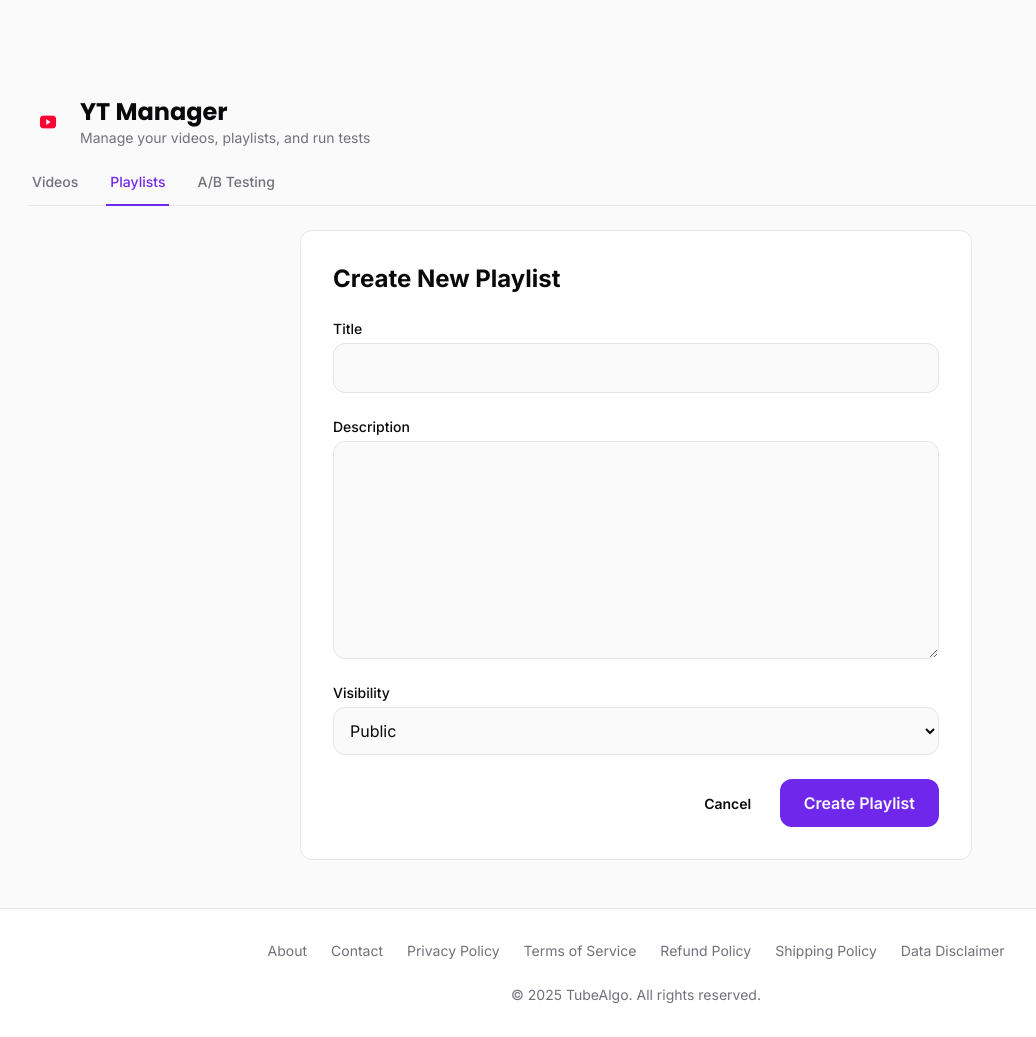
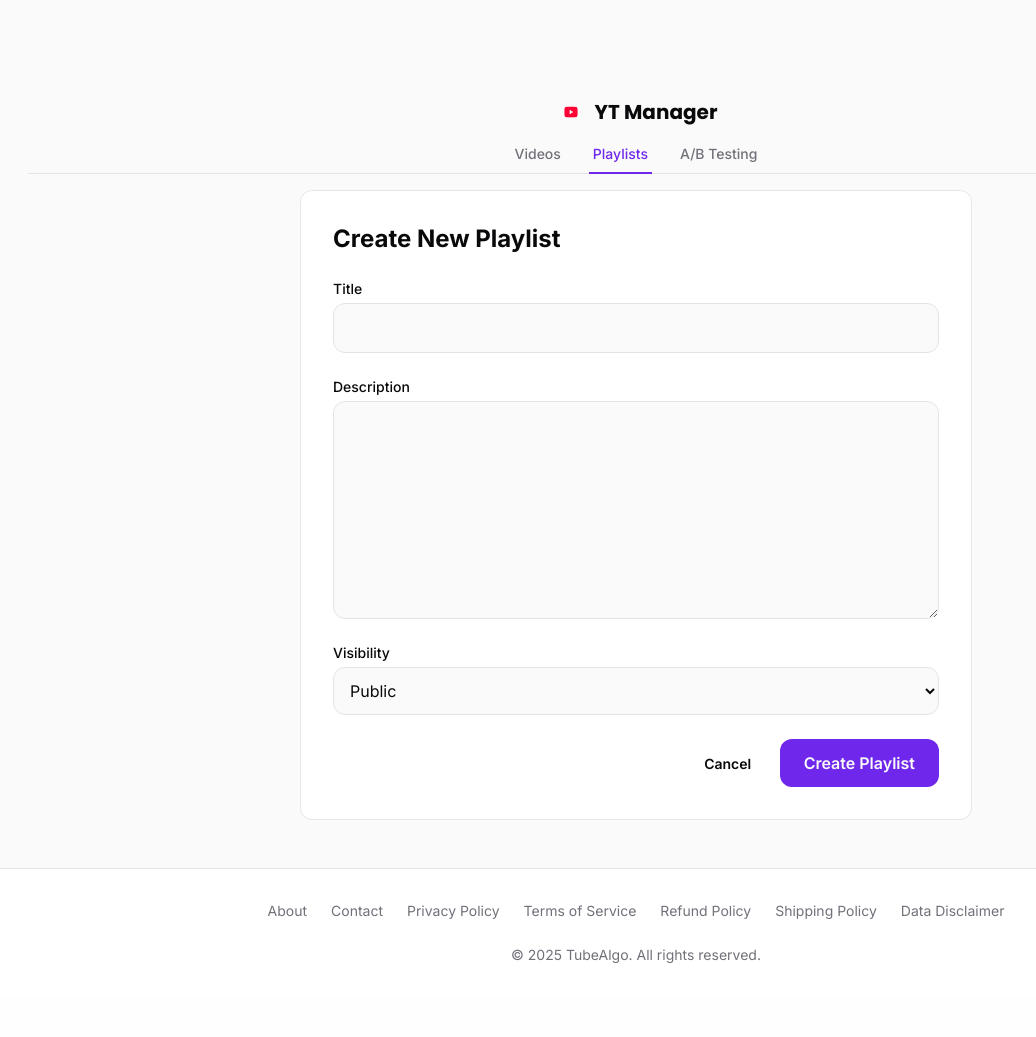
Before and after one commit to SCHANDAN996/tubealgo-flask-app, a Flask app: page /manage/playlists/create in a window 1280 px wide. Shown: the part 65-1102 px from the top of the page, without its empty margins (4-1040 px from the left). After the commit the page ends 1028 px from the top, so only its background shows below. Run offline with Flask 3, Linux system fonts and the light colour scheme; the visitor is signed in with stand-in values (Sample User, id 1); data comes from the database, SQL or seed files in the repository; data that the repository does not hold is empty; style sheets or scripts are compiled from the project's sources; parts of the project's set-up code (start-up, migrations or seed data) failed here and were passed over; some libraries are stand-ins or nearby versions.

Commit message:
Update yt_manager_layout.html

```diff
--- a/tubealgo/templates/yt_manager_layout.html
+++ b/tubealgo/templates/yt_manager_layout.html
@@ -2,22 +2,19 @@
 
 {% block app_content %}
 <div class="max-w-7xl mx-auto">
-    {# Compact Header Section #}
-    <div class="flex items-center gap-3 mb-6">
-        <div class="flex items-center justify-center w-10 h-10 rounded-lg bg-brand-red/10 text-brand-red">
-            <img src="{{ url_for('static', filename='img/yt_icon_red_digital.png') }}" alt="YouTube Icon" class="w-6 h-6">
+    {# Compact Centered Header Section #}
+    <div class="flex items-center justify-center gap-2 mb-4">
+        <div class="flex items-center justify-center w-8 h-8 rounded-lg bg-brand-red/10 text-brand-red">
+            <img src="{{ url_for('static', filename='img/yt_icon_red_digital.png') }}" alt="YouTube Icon" class="w-5 h-5">
         </div>
-        <div>
-            <h1 class="text-2xl font-bold text-foreground font-display">YT Manager</h1>
-            <p class="text-sm text-muted-foreground">Manage your videos, playlists, and run tests</p>
-        </div>
+        <h1 class="text-xl font-bold text-foreground font-display">YT Manager</h1>
     </div>
 
     {# Tab Navigation #}
-    <div class="border-b border-border mb-6">
-        <nav class="-mb-px flex space-x-6 overflow-x-auto">
+    <div class="border-b border-border mb-4">
+        <nav class="-mb-px flex justify-center space-x-6 overflow-x-auto">
             <a href="{{ url_for('manager.manage_videos') }}"
-               class="shrink-0 border-b-2 px-1 pb-3 text-sm font-medium whitespace-nowrap
+               class="shrink-0 border-b-2 px-1 pb-2 text-sm font-medium whitespace-nowrap
                       {% if request.endpoint.startswith('manager.') and not request.endpoint.startswith('manager.upload') %}
                            border-primary text-primary
                       {% else %}
@@ -27,7 +24,7 @@
             </a>
 
             <a href="{{ url_for('playlist_manager.manage_playlists') }}"
-               class="shrink-0 border-b-2 px-1 pb-3 text-sm font-medium whitespace-nowrap
+               class="shrink-0 border-b-2 px-1 pb-2 text-sm font-medium whitespace-nowrap
                       {% if request.endpoint.startswith('playlist_manager.') %}
                         border-primary text-primary
                       {% else %}
@@ -37,7 +34,7 @@
             </a>
 
             <a href="{{ url_for('ab_test.dashboard') }}"
-               class="shrink-0 border-b-2 px-1 pb-3 text-sm font-medium whitespace-nowrap
+               class="shrink-0 border-b-2 px-1 pb-2 text-sm font-medium whitespace-nowrap
                       {% if request.endpoint.startswith('ab_test.') %}
                         border-primary text-primary
                       {% else %}
```
